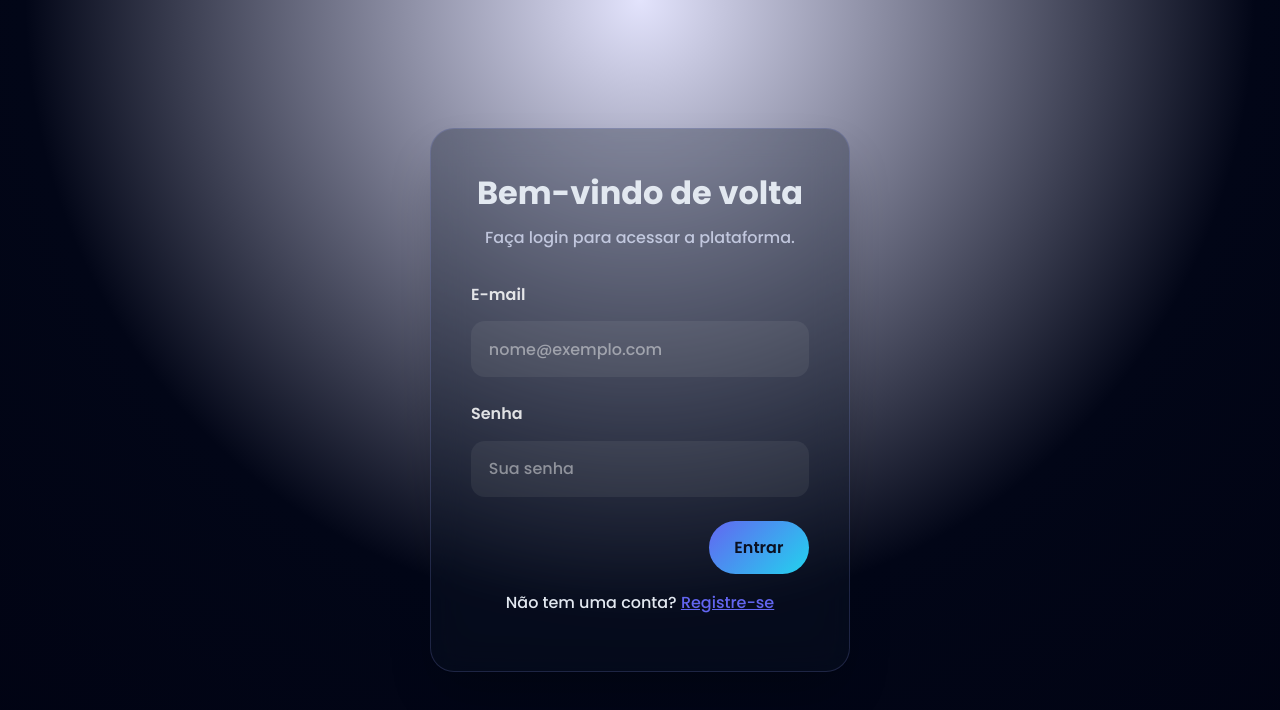
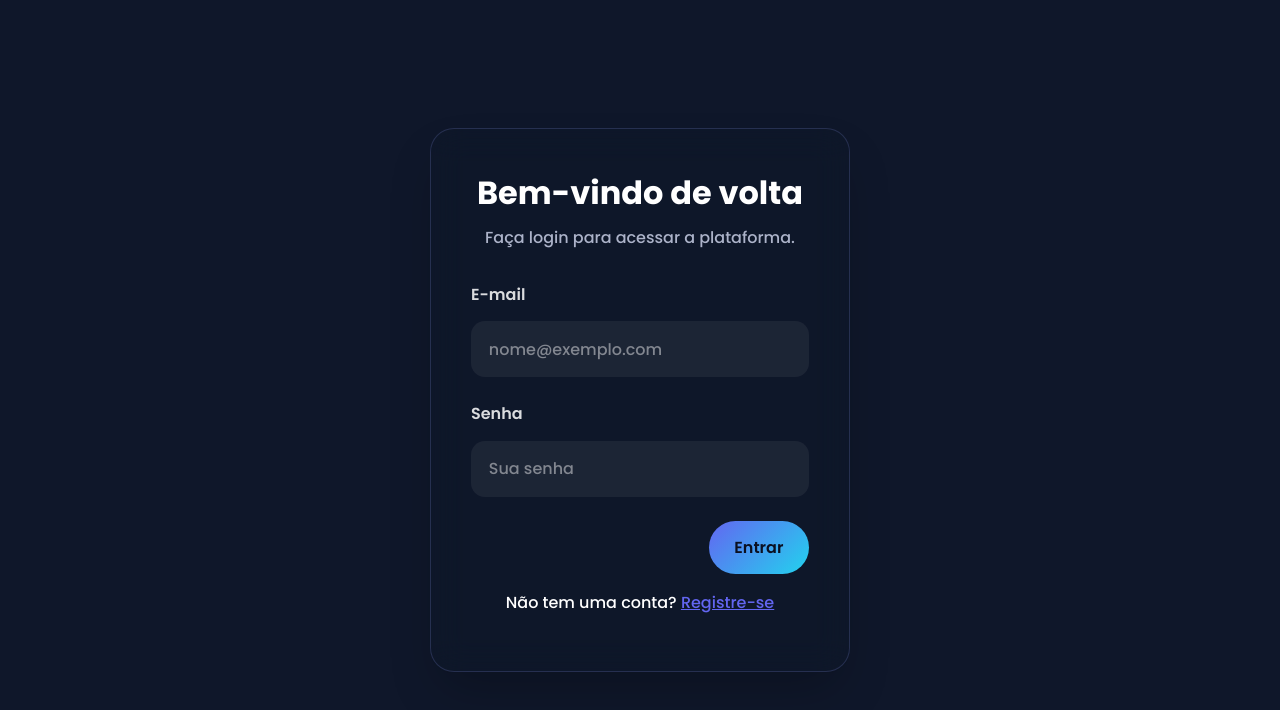
Before and after one commit to miltonlima/reactvite-app, a React (Vite) app: page / in a window 1280 px wide. Shown: the top 710 px of the page. Built offline with nearby package versions, Linux system fonts and the light colour scheme.

Commit message:
Correção: ajustar tema para escuro por padrão e refatorar estilos de componentes para melhorar a consistência visual

```diff
--- a/src/context/AuthContext.jsx
+++ b/src/context/AuthContext.jsx
@@ -3,7 +3,8 @@ import api from '../services/api';
 
 const AuthContext = createContext();
 
-const normalizeTheme = (value) => (value === 'light' ? 'light' : 'dark');
+// Lock the application to the dark theme to keep page backgrounds consistent.
+const normalizeTheme = () => 'dark';
 
 export const AuthProvider = ({ children }) => {
   const [token, setToken] = useState(localStorage.getItem('token'));
--- a/src/hooks/useEducationUnits.js
+++ b/src/hooks/useEducationUnits.js
@@ -46,7 +46,6 @@ export function useEducationUnits() {
       })
 
       if (response.status === 401) {
-        logout?.()
         setStatus('idle')
         setErrorMessage('Sua sessão expirou. Faça login novamente.')
         return
--- a/src/index.css
+++ b/src/index.css
@@ -12,30 +12,27 @@
   --font-family: 'Poppins', 'Inter', sans-serif;
 }
 
-html {
-  min-height: 100%;
-}
-
 body {
   font-family: var(--font-family);
-  color: var(--page-text, #ffffff);
-  background: var(--page-background, radial-gradient(circle at top, rgba(99, 102, 241, 0.35) 0%, rgba(15, 23, 42, 1) 55%));
+  color: #ffffff;
+  /*background: radial-gradient(circle at top, rgba(99, 102, 241, 0.35) 0%, rgba(15, 23, 42, 1) 25%);*/
+  background:  rgba(15, 23, 42, 1) 25%;
   margin: 0;
   min-height: 100vh;
+  display: flex;
+  justify-content: center;
+  align-items: center;
   transition: background 0.3s, color 0.3s;
 }
 
 #root {
   width: min(1366px, 100%);
   margin: 0 auto;
-  min-height: 100vh;
-  display: flex;
-  flex-direction: column;
 }
 
 body.light-mode {
-  color: var(--page-text, #0f172a);
-  background: var(--page-background, #f9fbff);
+  color: var(--text-light);
+  background: var(--background-light);
 }
 
 * {
--- a/src/theme.css
+++ b/src/theme.css
@@ -105,6 +105,7 @@ body.light-mode a {
   }
 }
 
+body.light-mode .dashboard-page,
 body.light-mode .students-page,
 body.light-mode .classes-page,
 body.light-mode .units-page,
@@ -116,6 +117,9 @@ body.light-mode .simple-layout {
   color: #1f2937;
 }
 
+body.light-mode .dashboard-header p,
+body.light-mode .dashboard-unit-header p,
+body.light-mode .dashboard-summary-row p,
 body.light-mode .students-header p,
 body.light-mode .classes-header p,
 body.light-mode .units-header p,
@@ -127,6 +131,8 @@ body.light-mode .reports-header p {
 
 body.light-mode .students-form,
 body.light-mode .students-list-card,
+body.light-mode .dashboard-card,
+body.light-mode .dashboard-metric,
 body.light-mode .classes-form,
 body.light-mode .classes-list-card,
 body.light-mode .units-form,
@@ -137,6 +143,8 @@ body.light-mode .reports-table-wrapper,
 body.light-mode .reports-detail,
 body.light-mode .reports-detail-grid div,
 body.light-mode .reports-empty,
+body.light-mode .dashboard-unit-card,
+body.light-mode .dashboard-empty,
 body.light-mode .form,
 body.light-mode .modern-form,
 body.light-mode .simple-card,
@@ -154,6 +162,16 @@ body.light-mode .enrollments-placeholder {
   border-color: #d6defe !important;
   box-shadow: 0 26px 56px -36px rgba(59, 130, 246, 0.18);
   color: #0f172a;
+}
+
+body.light-mode .dashboard-metric-label,
+body.light-mode .dashboard-class-value,
+body.light-mode .dashboard-unit-empty {
+  color: #475569;
+}
+
+body.light-mode .dashboard-class-bar {
+  background: #e2e8f0;
 }
 
 body.light-mode .students-form-header p,
@@ -288,6 +306,7 @@ body.light-mode .students-alert,
 body.light-mode .classes-alert,
 body.light-mode .units-alert,
 body.light-mode .enrollments-alert,
+body.light-mode .dashboard-alert,
 body.light-mode .profile-alert {
   color: #0f172a;
 }
```
